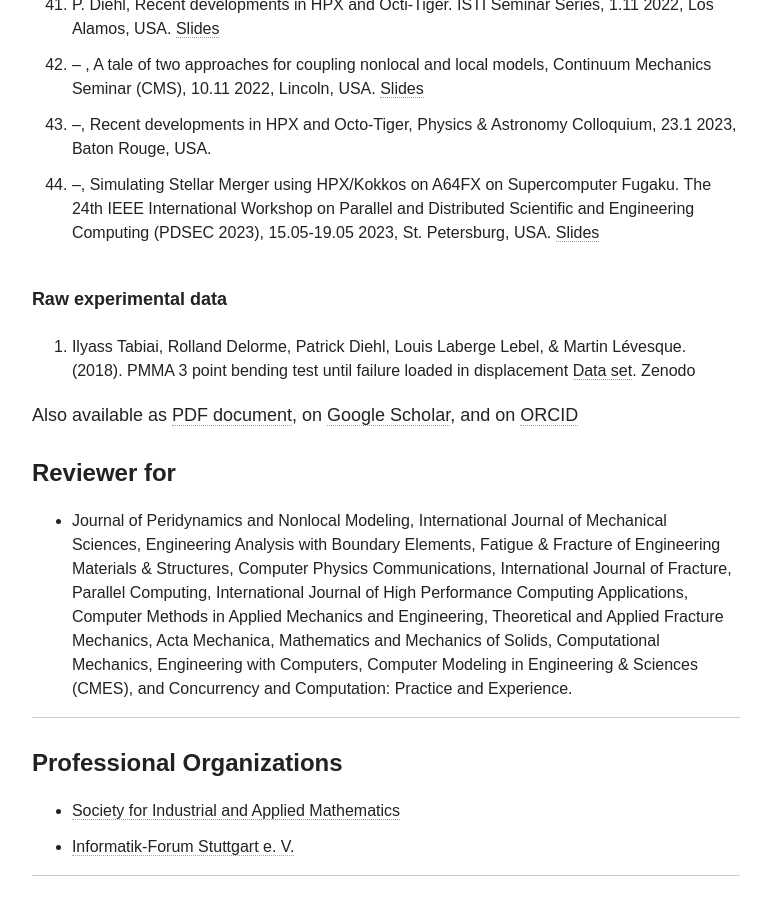
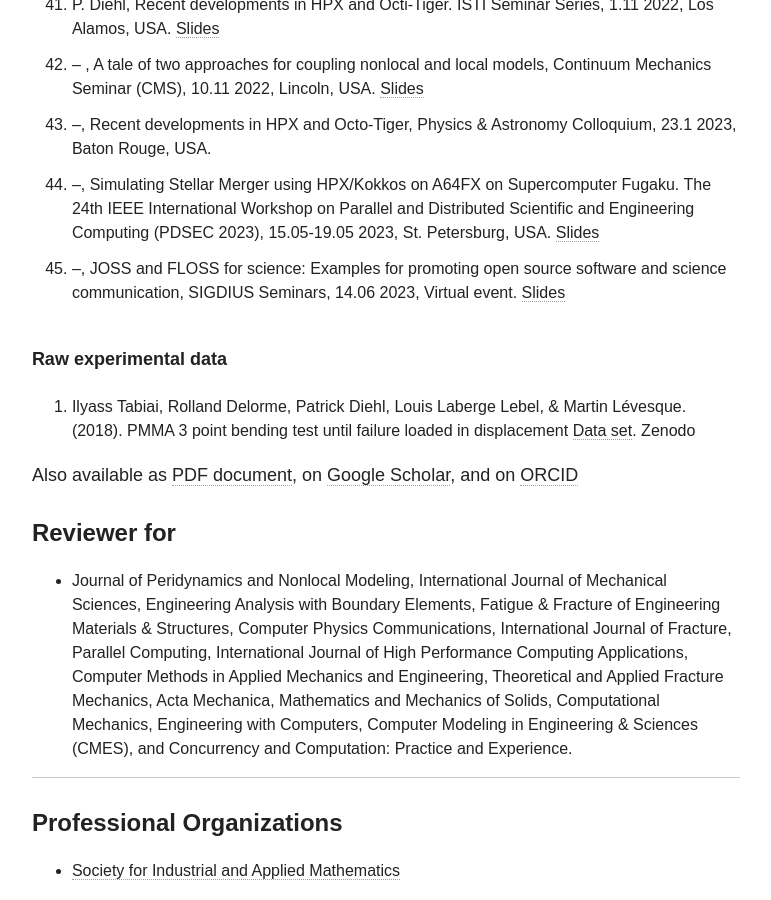
Before and after one commit to diehlpk/diehlpk.github.io, a Jekyll site: the page built from cv/index.md, in a window 1280 px wide and 900 px high, scrolled down 16627 px. Shown: the whole window, without its empty margins (254-1025 px from the left). Built offline with Jekyll 4.4.1, drawn with Linux system fonts in a browser that asks for light colours; some web fonts are replaced.

Commit message:
Update CV

```diff
--- a/cv/index.md
+++ b/cv/index.md
@@ -417,6 +417,7 @@ Congress for Theoretical and Applied Mechanics, 04.06-09.06 2018, Rosemont, US.
 42. -- , A tale of two approaches for coupling nonlocal and local models, Continuum Mechanics Seminar (CMS), 10.11 2022, Lincoln, USA. [Slides](https://www.slideshare.net/PatrickDiehl3/a-tale-of-two-approaches-for-coupling-nonlocal-and-local-models)
 43. --, Recent developments in HPX and Octo-Tiger, Physics & Astronomy Colloquium, 23.1 2023, Baton Rouge, USA.
 44. --, Simulating Stellar Merger using HPX/Kokkos on A64FX on Supercomputer Fugaku. The 24th IEEE International Workshop on Parallel and Distributed Scientific and Engineering Computing (PDSEC 2023), 15.05-19.05 2023, St. Petersburg, USA. [Slides](https://www.slideshare.net/PatrickDiehl3/simulating-stellar-merger-using-hpxkokkos-on-a64fx-on-supercomputer-fugaku)
+45. --, JOSS and FLOSS for science: Examples for promoting open source software and science communication, SIGDIUS Seminars, 14.06 2023, Virtual event. [Slides](https://www.slideshare.net/PatrickDiehl3/joss-and-floss-for-science-examples-for-promoting-open-source-software-and-science-communication)
 
 ###### Raw experimental data
 1. Ilyass Tabiai, Rolland Delorme, Patrick Diehl, Louis Laberge Lebel, & Martin Lévesque. (2018). PMMA 3 point bending test until failure loaded in displacement [Data set](http://doi.org/10.5281/zenodo.1172068). Zenodo
```
